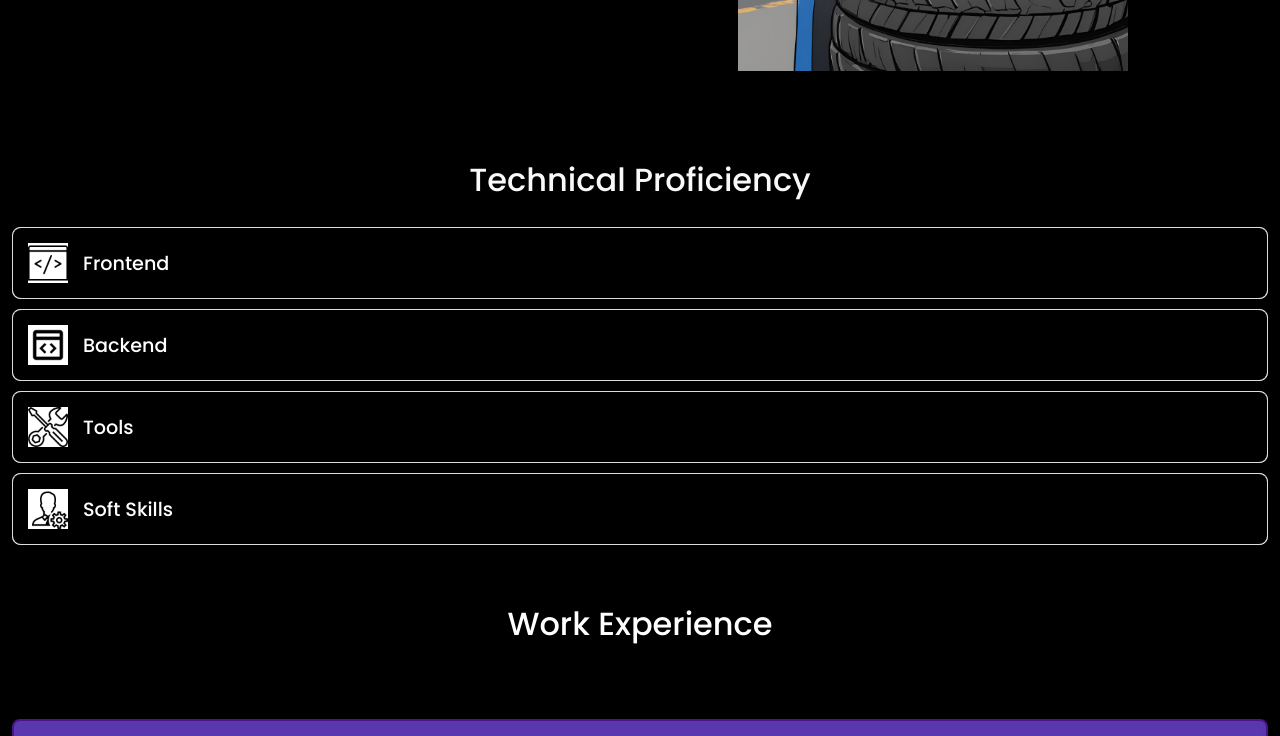
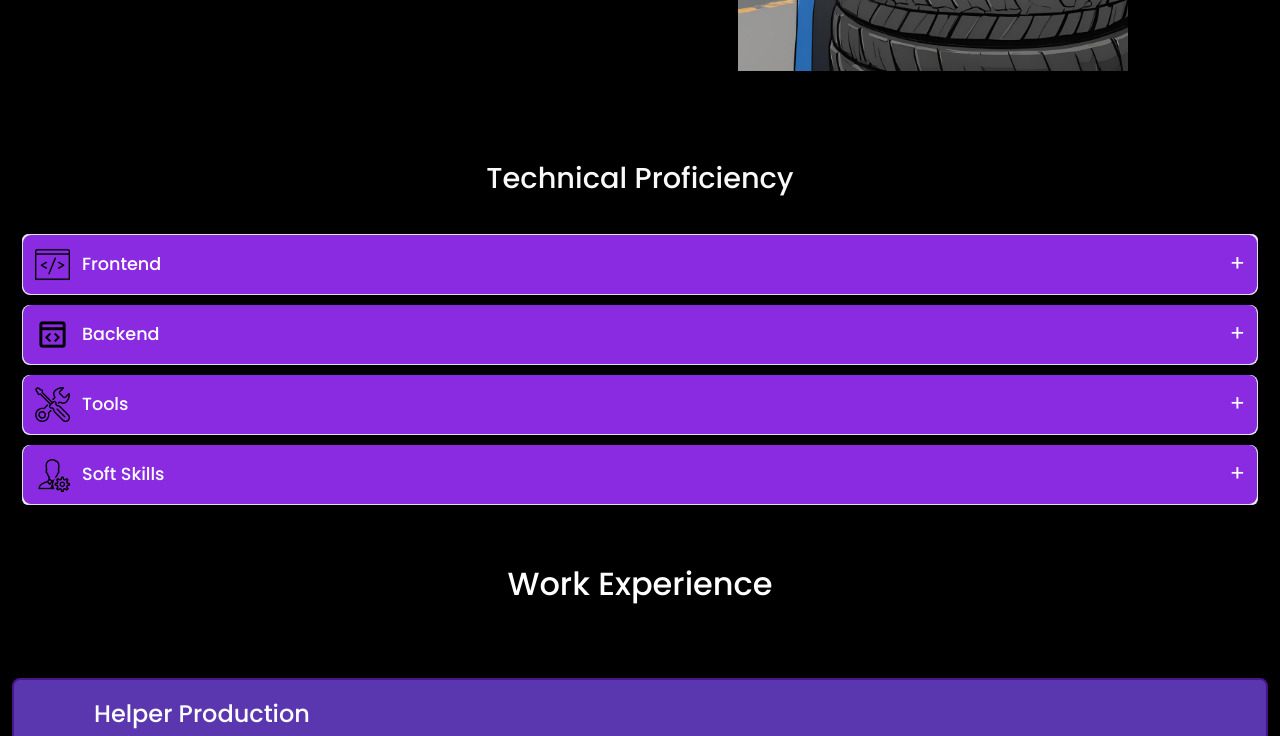
Before and after one commit to rio-damanik/react-portofolios, a React (Create React App) app: page / in a window 1280 px wide. Shown: the part 980-1716 px from the top of the page. Built offline with nearby package versions, Linux system fonts and the light colour scheme.

Commit message:
skill commit

```diff
--- a/src/components/Skills/SkillCard/SkillCard.css
+++ b/src/components/Skills/SkillCard/SkillCard.css
@@ -1,40 +1,25 @@
 .skill-card {
-  background-color: #000000; /* White background */
+  background-color: #000000;
   padding: 20px;
   border-radius: 8px;
   box-shadow: 0 4px 8px rgba(0, 0, 0, 0.1);
   text-align: center;
-  margin-bottom: 20px; /* Space between skill cards */
+  margin-bottom: 20px;
+  color: #fff;
 }
 
 .skill-card-icon {
   width: 60px;
   height: 60px;
   margin-bottom: 15px;
-  background: #ffffff;
-}
-
-.skill-list {
-  list-style: none;
-  padding: 0;
-}
-
-.skill-item {
-  display: flex;
-  align-items: center;
-  margin-bottom: 10px;
-}
-
-.skill-icon {
-  width: 24px; /* Size of skill icons */
-  height: 24px;
-  margin-right: 10px;
-}
-
-.skill-item span {
-  font-size: 16px;
 }
 
 .skill-card h4 {
   font-size: 1rem;
 }
+
+@media (max-width: 750px) {
+  .skill-card {
+    flex: none;
+  }
+}
--- a/src/components/Skills/Skills.css
+++ b/src/components/Skills/Skills.css
@@ -1,170 +1,118 @@
-/* Default styles */
 .skills-container {
   padding: 30px;
   display: flex;
   flex-direction: column;
   align-items: center;
-  width: 100%;
+  width: 80%;
   background: #000;
 }
 
 .skills-container h5 {
-  font-size: 2rem;
+  font-size: 1.8rem;
   color: #f9f9f9;
   padding-bottom: 20px;
 }
 
-.skills-content-container {
-  display: flex;
+.accordion {
   width: 100%;
 }
 
-.skills-list {
-  flex: 1;
-  display: flex;
-  flex-direction: column;
+.accordion-item {
+  border: 1px solid #ddd;
+  border-radius: 8px;
+  background-color: #f9f9f9;
+  overflow: hidden; /* Ensure smooth height transition */
+  transition: max-height 0.3s ease-out; /* Smooth transition */
+  margin: 10px;
 }
 
-.skills-section {
-  width: 100%;
-  margin-bottom: 10px;
-  background-color: #f9f9f9;
-  border: 1px solid #ddd;
+.accordion-header {
+  display: flex;
+  align-items: center;
+  padding: 12px;
+  cursor: pointer;
+  background-color: #000;
+  color: #fff;
   border-radius: 8px;
-  cursor: pointer;
+  background: blueviolet;
 }
 
-.skills-section.active {
-  border: 2px solid #4a148c; /* Dark purple border */
+.accordion-header h6 {
+  flex: 1;
+  font-size: 1.1rem;
+  margin: 0;
 }
 
-.skills-header {
-  display: flex;
-  align-items: center;
-  padding: 15px;
-  background-color: #000;
-  border-radius: 8px;
+.accordion-icon {
+  width: 35px;
+  height: auto;
+  margin-right: 12px;
+}
+
+.accordion-toggle {
+  font-size: 1.4rem;
   color: #fff;
 }
 
-.skills-icon {
-  width: 40px;
-  height: auto;
-  margin-right: 15px;
-  background: #ffffff;
+.accordion-content {
+  padding: 15px;
+  background-color: #8982c7;
+  display: flex;
+  flex-wrap: wrap;
+  gap: 10px;
+  max-height: 0;
+  transition: max-height 0.3s ease-out; /* Smooth transition for content */
+  overflow: hidden;
 }
 
-.skills-header h6 {
-  margin: 0;
-  font-size: 1.2rem;
+.accordion-item.active .accordion-content {
+  max-height: 500px; /* Set an appropriate max-height to enable the transition */
 }
 
-.skills-display {
-  flex: 2;
-  padding: 15px;
-  border: 1px solid #4a148c; /* Dark purple border */
-  border-radius: 8px;
-  background-color: #b375af;
-  margin-left: 20px;
-  display: none; /* Hide by default */
-  flex-direction: column;
-  align-items: center;
-}
-
-.skills-display.show {
-  display: block;
-  padding: 20px; /* Show when category is active */
-  margin-bottom: 20px;
-}
-
-.skills-display-content {
-  width: 100%;
-  display: flex;
-  gap: 15px;
-  flex-wrap: nowrap;
+.accordion-item.active {
+  border: 2px solid #4a148c;
 }
 
 .skill-card {
-  flex: 1 1 calc(33.333% - 10px); /* Adjust size to fit 3 in a row with gap */
-  max-width: calc(33.333% - 10px); /* Max width for 3 in a row */
-  margin-bottom: 10px;
   background-color: #000;
-  color: #fff;
   padding: 15px;
   border-radius: 8px;
+  box-shadow: 0 4px 8px rgba(0, 0, 0, 0.1);
   text-align: center;
+  margin-bottom: 15px;
+  color: #fff;
+  width: calc(30% - 10px);
+  margin-right: 15px; /* Add horizontal spacing between cards */
+  margin-left: 15px; /* Add horizontal spacing between cards */
 }
 
 .skill-card-icon {
-  width: 30px;
-  height: auto;
+  width: 50px;
+  height: 50px;
   margin-bottom: 10px;
+  background: white;
 }
 
-.close-btn-skill {
-  background-color: #ff0000;
-  color: #fff;
-  border: none;
-  width: 100px; /* Set width to 100px */
-  height: 50px; /* Set height to 50px */
-  border-radius: 5px;
-  cursor: pointer;
-  font-size: 1rem;
-  margin-top: 20px; /* Space above the button */
-  display: flex;
-  align-items: center;
-  justify-content: center;
+.skill-card h4 {
+  font-size: 0.95rem;
 }
 
-.close-btn-skill:hover {
-  background-color: #cc0000;
-}
-
-/* Media Queries for responsive design */
+/* Responsive styling for small screens */
 @media (max-width: 750px) {
   .skills-container {
-    padding: 15px; /* Adjust padding for smaller screens */
+    padding: 15px;
+    width: 95%;
   }
 
-  .skills-content-container {
-    flex-direction: column; /* Stack categories and skills vertically */
-  }
-
-  .skills-list {
-    flex: none; /* Allow it to take up as much space as needed */
-    margin-bottom: 15px; /* Add space below the list */
-  }
-
-  .skills-display {
-    margin-left: 0; /* Remove left margin on small screens */
-  }
-
-  .skills-display-content {
+  .accordion-content {
     display: flex;
-    gap: 15px;
-    grid-template-columns: repeat(auto-fill, minmax(150px, 1fr));
-    width: 100%;
     flex-wrap: wrap;
+    gap: 10px;
     justify-content: center;
-    align-items: center;
   }
 
   .skill-card {
-    flex: none; /* Reset flex properties */
-    max-width: none; /* Remove max-width */
-  }
-
-  .skill-card h4 {
-    font-size: 0.9rem;
-  }
-
-  .skills-section {
-    width: 100%;
-    margin-left: 0;
+    width: calc(45% - 20px); /* Slightly larger width for small screens */
     margin-bottom: 10px;
-    background-color: #f9f9f9;
-    border: 1px solid #ddd;
-    border-radius: 8px;
-    cursor: pointer;
   }
 }
--- a/src/components/Skills/Skills.jsx
+++ b/src/components/Skills/Skills.jsx
@@ -8,9 +8,9 @@ const Skills = () => {
 
   const handleCategoryClick = (category) => {
     if (activeCategory === category) {
-      setActiveCategory(null); // Close if the same category is clicked
+      setActiveCategory(null); // Collapse the category if clicked again
     } else {
-      setActiveCategory(category); // Open new category
+      setActiveCategory(category); // Expand the new category
     }
   };
 
@@ -18,32 +18,25 @@ const Skills = () => {
     <section id="skills" className="skills-container">
       <h5>Technical Proficiency</h5>
 
-      {/* Display content for active category on the front up */}
-      <div className={`skills-display ${activeCategory ? "show" : ""}`}>
-        {SKILLS.filter((category) => category.title === activeCategory).map((category) => (
-          <div key={category.title} className="skills-display-content">
-            {category.skills.map((skill) => (
-              <SkillCard key={skill.skill} iconUrl={skill.icon} title={skill.skill} />
-            ))}
+      <div className="accordion">
+        {SKILLS.map((category) => (
+          <div key={category.title} className={`accordion-item ${activeCategory === category.title ? "active" : ""}`}>
+            <div className="accordion-header" onClick={() => handleCategoryClick(category.title)}>
+              <img src={category.icon} alt={category.title} className="accordion-icon" />
+              <h6>{category.title}</h6>
+              <span className={`accordion-toggle ${activeCategory === category.title ? "open" : ""}`}>{activeCategory === category.title ? "-" : "+"}</span>
+            </div>
+
+            {/* Expandable content for the category */}
+            {activeCategory === category.title && (
+              <div className="accordion-content">
+                {category.skills.map((skill) => (
+                  <SkillCard key={skill.skill} iconUrl={skill.icon} title={skill.skill} />
+                ))}
+              </div>
+            )}
           </div>
         ))}
-        <button className="close-btn-skill" onClick={() => setActiveCategory(null)}>
-          Close
-        </button>
-      </div>
-
-      <div className="skills-content-container">
-        {/* List of categories on the left */}
-        <div className="skills-list">
-          {SKILLS.map((category) => (
-            <div key={category.title} className={`skills-section ${activeCategory === category.title ? "active" : ""}`} onClick={() => handleCategoryClick(category.title)}>
-              <div className="skills-header">
-                <img src={category.icon} alt={category.title} className="skills-icon" />
-                <h6>{category.title}</h6>
-              </div>
-            </div>
-          ))}
-        </div>
       </div>
     </section>
   );
```
